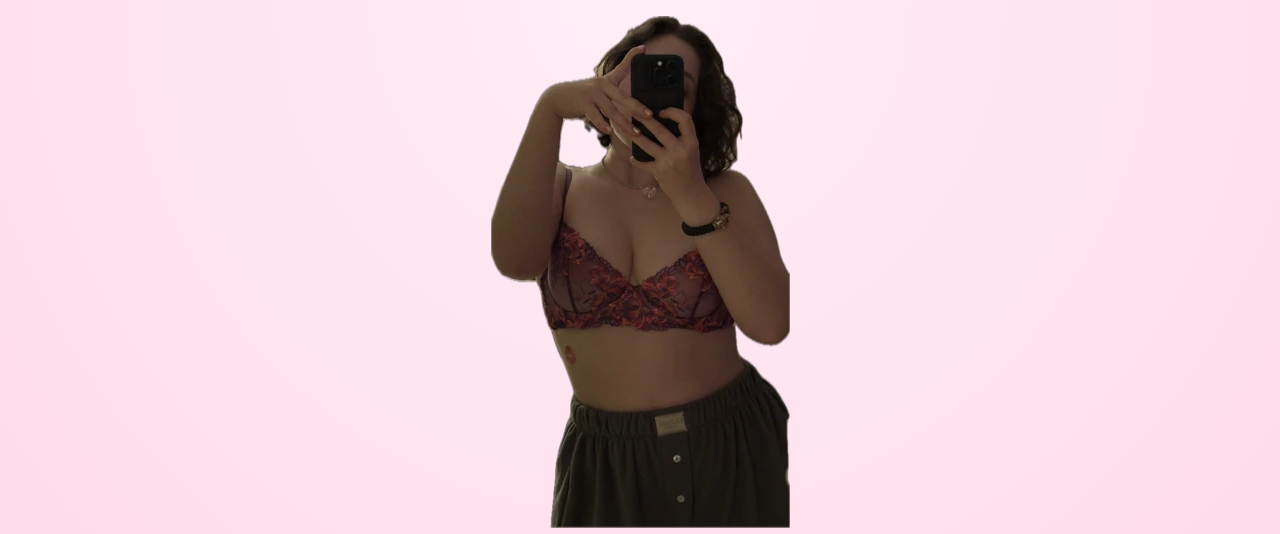
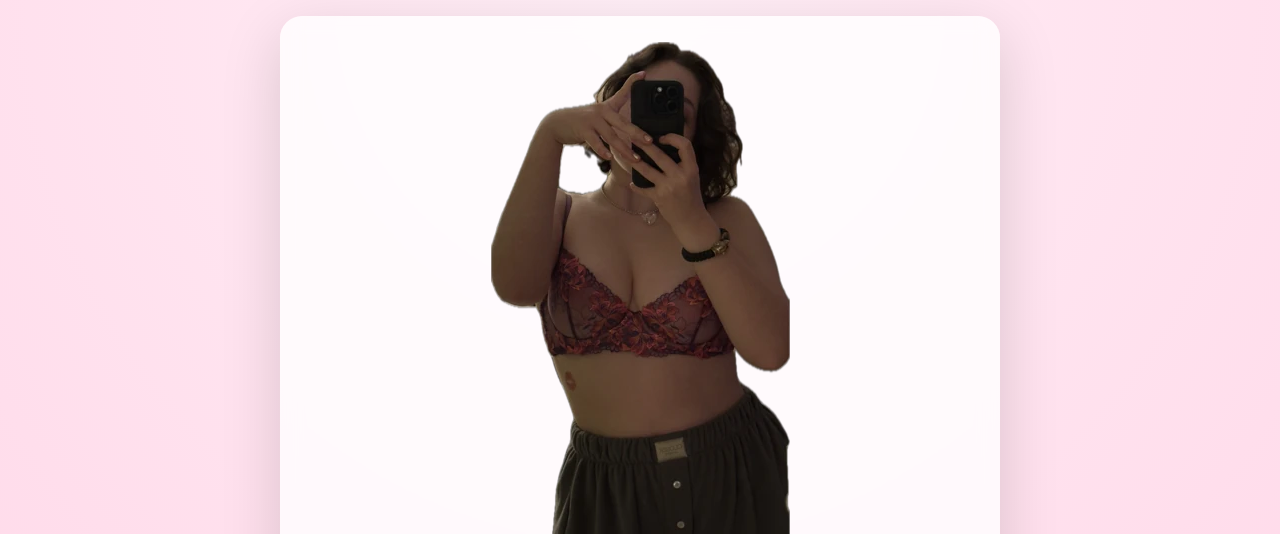
Before and after one commit to Ragnar-Lodbrock-off/LoveSite, a plain HTML site: page Index.html in a window 1280 px wide. Shown: the top 534 px of the page. Drawn offline with nearby package versions, Linux system fonts and the light colour scheme.

Commit message:
Update Index.html

```diff
--- a/Index.html
+++ b/Index.html
@@ -132,8 +132,9 @@
 
 <body>
   <canvas id="confettiCanvas"></canvas>
+<main class="card">
 
-    <img src="sticker1.png">
+  <img src="sticker1.png">
 
     <h1>Will you be my Valentine, my love?</h1>
 
```
